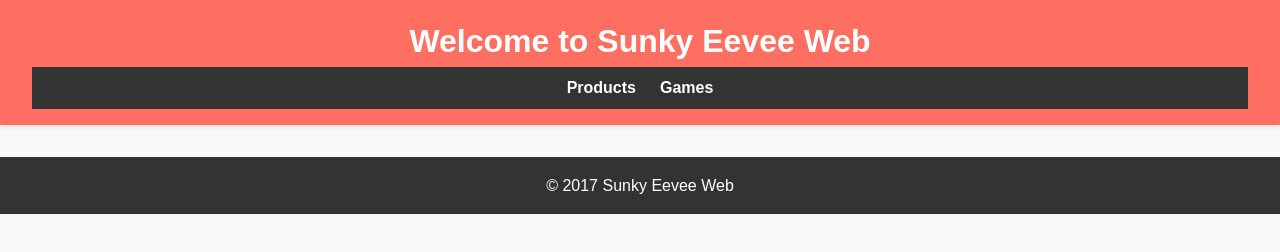
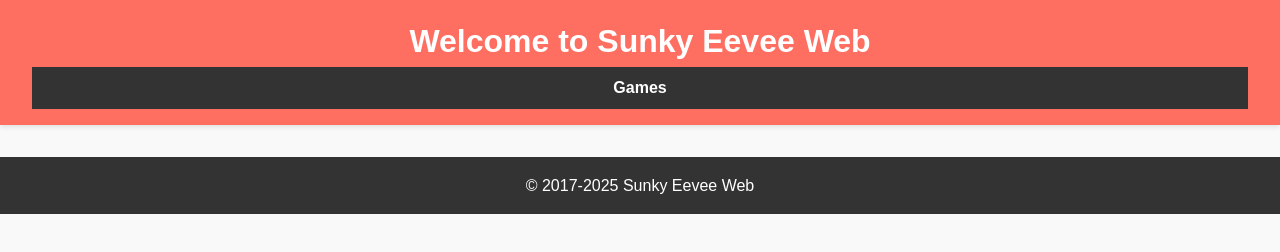
Before and after one commit to Sunky2009/SunkyEevee, a plain HTML site: page index.html in a window 1280 px wide. Drawn offline with Linux system fonts and the light colour scheme.

Commit message:
Add files via upload

```diff
--- a/index.html
+++ b/index.html
@@ -13,7 +13,6 @@
         <h1>Welcome to Sunky Eevee Web</h1>
         <nav>
             <ul>
-                <li><a href="products">Products</a></li>
                 <li><a href="games">Games</a></li>
             </ul>
          </nav>
@@ -24,7 +23,7 @@
     </main>
 
     <footer>
-        <p>&copy; 2017 Sunky Eevee Web</p>
+        <p>&copy; 2017-2025 Sunky Eevee Web</p>
     </footer>
 
 </body>
```
Also changed, not shown: password.html (line endings or trailing spaces).
